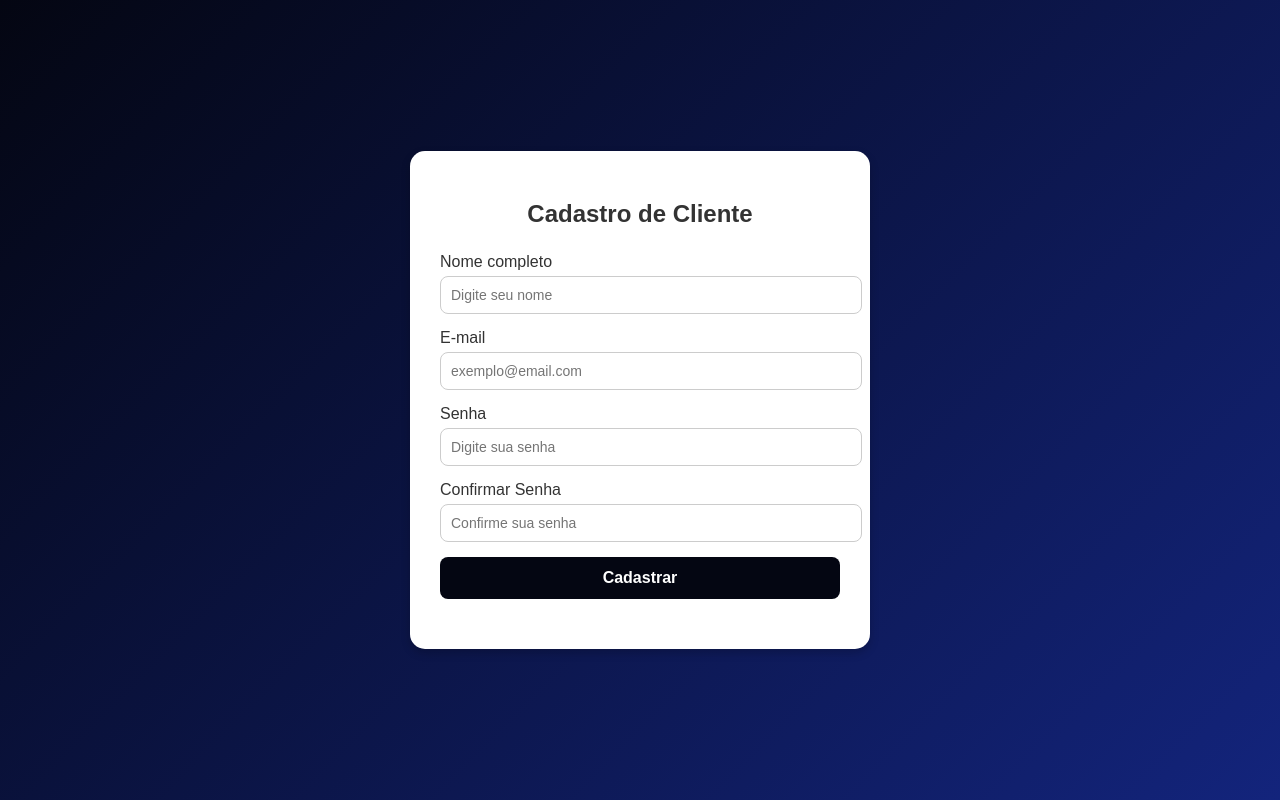
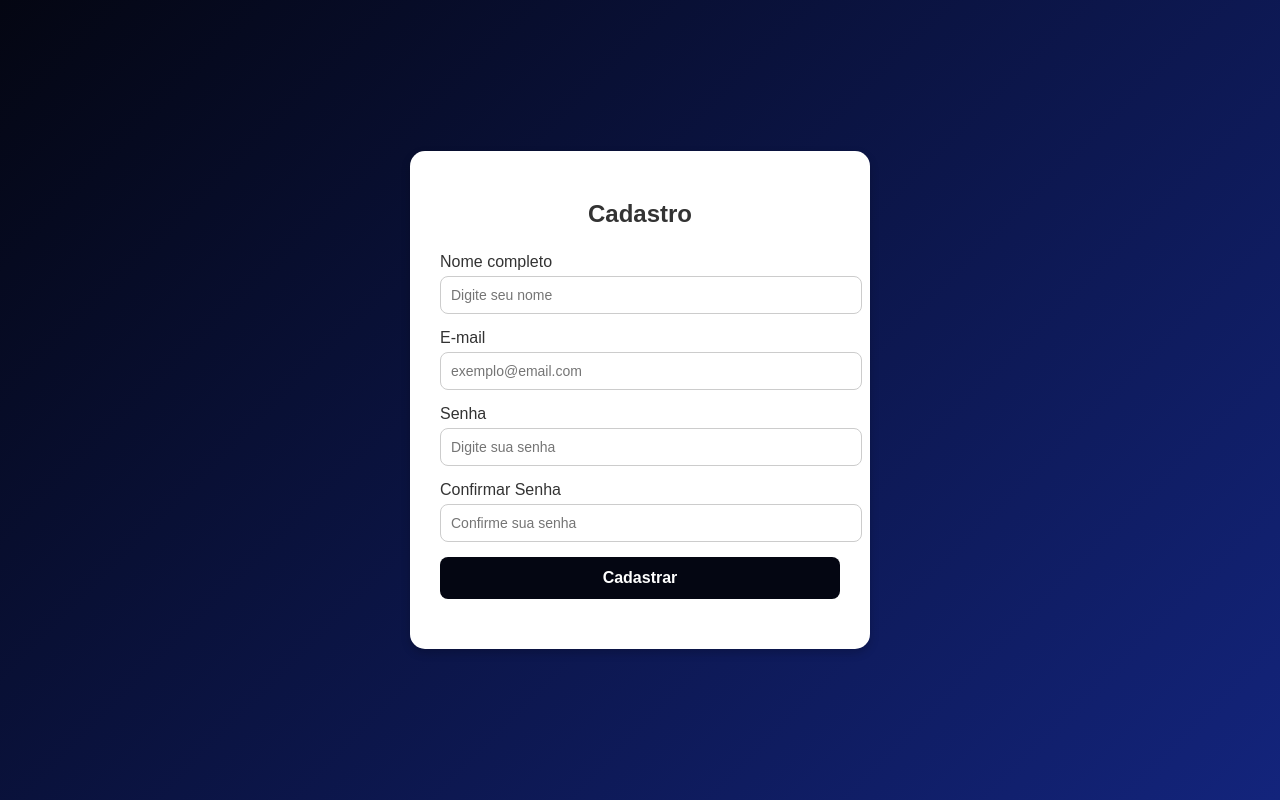
Before and after one commit to Felipe-Alves-de-Souza/Projeto-Individual, a plain HTML site: page Site - Projeto Individual/cad.html in a window 1280 px wide. Drawn offline with Linux system fonts and the light colour scheme.

```diff
--- a/Site - Projeto Individual/cad.html
+++ b/Site - Projeto Individual/cad.html
@@ -3,7 +3,7 @@
 <head>
   <meta charset="UTF-8">
   <meta name="viewport" content="width=device-width, initial-scale=1.0">
-  <title>Cadastro de Cliente</title>
+  <title>Cadastro</title>
   <style>
     body {
       font-family: 'Poppins', Arial, sans-serif;
@@ -87,7 +87,7 @@
 </head>
 <body>
   <div class="container">
-    <h2>Cadastro de Cliente</h2>
+    <h2>Cadastro</h2>
 
     <div class="form-group">
       <label for="nome">Nome completo</label>
```
